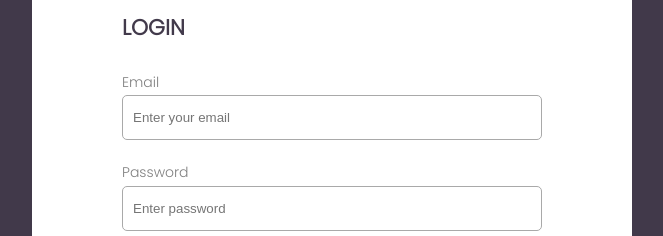
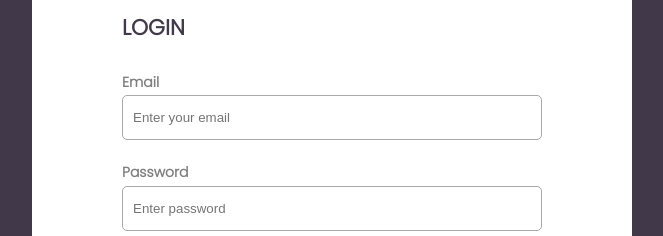
Before and after one commit to Africa-Trainovation-Consulting/newATC, a React (Create React App) app: page / in a window 1280 px wide. Shown: the part 302-538 px from the top of the page, without its empty margins (308-971 px from the left). Built offline with nearby package versions, Linux system fonts and the light colour scheme.

Commit message:
goodmornign friday2.

```diff
--- a/src/Sass/style.scss
+++ b/src/Sass/style.scss
@@ -103,7 +103,7 @@ $input-bg-color:#Fff;
 @mixin label {
     font: {
         size: 14px;
-        weight: 200;
+        weight: 900;
     }
 
     line-height: 1.8;
```
